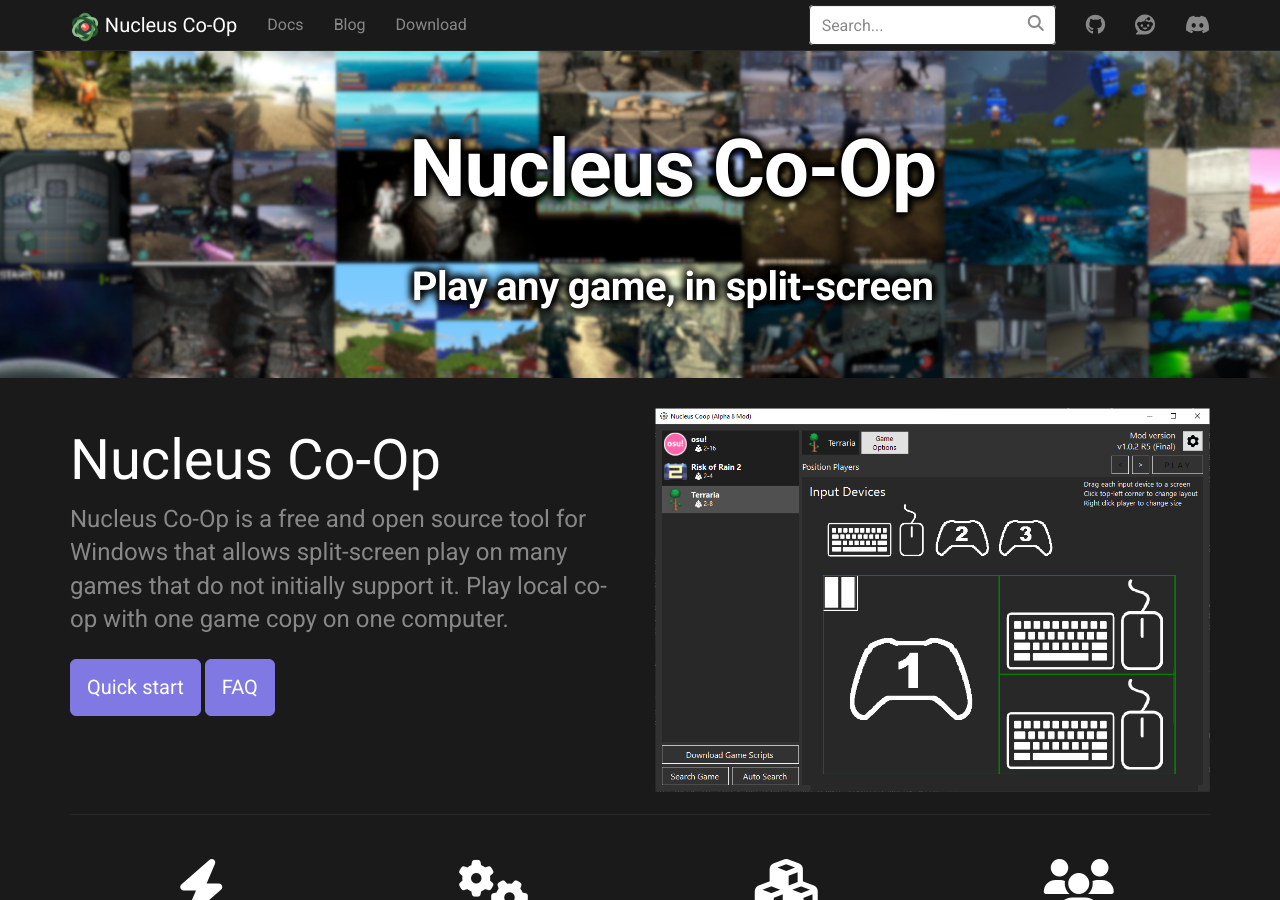
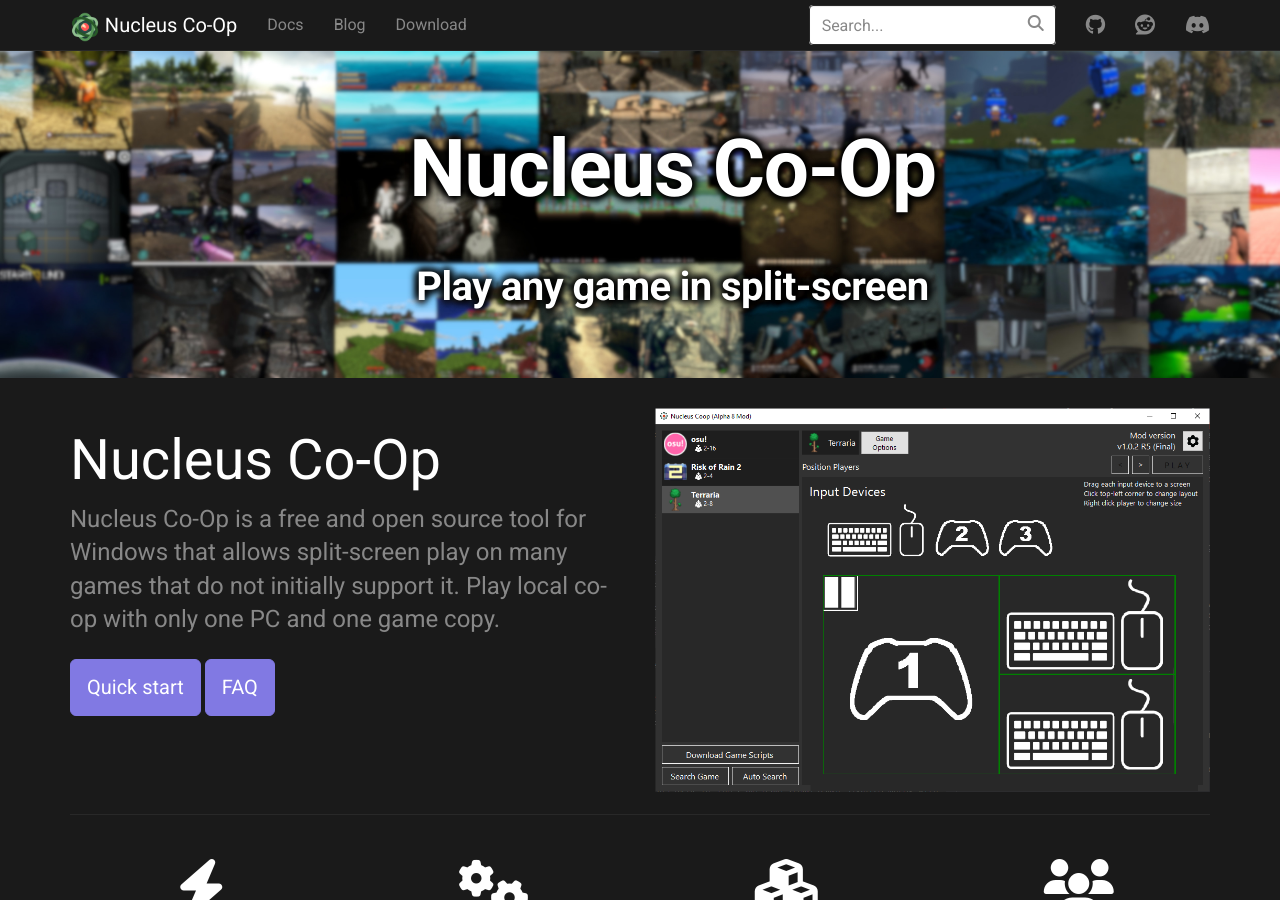
Before and after one commit to nucleus-coop/nucleus-coop.github.io, a Jekyll site: the page built from index.html, in a window 1280 px wide and 900 px high. Built offline with Jekyll 4.4.1, drawn with Linux system fonts in a browser that asks for light colours; nearby versions of some CDN libraries.

Commit message:
Minor edits

```diff
--- a/index.html
+++ b/index.html
@@ -12,7 +12,7 @@
 
 		<h3
 		style="color:white;text-shadow:-4px 0px 7px black, 0 4px 7px black, 4px 0 7px black, 0 -4px 7px black;font-size: 40px;font-style: normal;font-weight: 900;letter-spacing: -0.015em;line-height: 1.6;">
-		Play any game, in split-screen
+		Play any game in split-screen
 		</h3>
 
 	</div>
@@ -31,7 +31,7 @@
 
 
 
-			<p class="lead">Nucleus Co-Op is a free and open source tool for Windows that allows split-screen play on many games that do not initially support it. Play local co-op with one game copy on one computer.</p>
+			<p class="lead">Nucleus Co-Op is a free and open source tool for Windows that allows split-screen play on many games that do not initially support it. Play local co-op with only one PC and one game copy.</p>
 
 			<p>
 				<a class="btn btn-primary btn-lg" href="{{ "/docs/quickstart/" | prepend: site.baseurl }}" role="button">Quick start</a>
```
